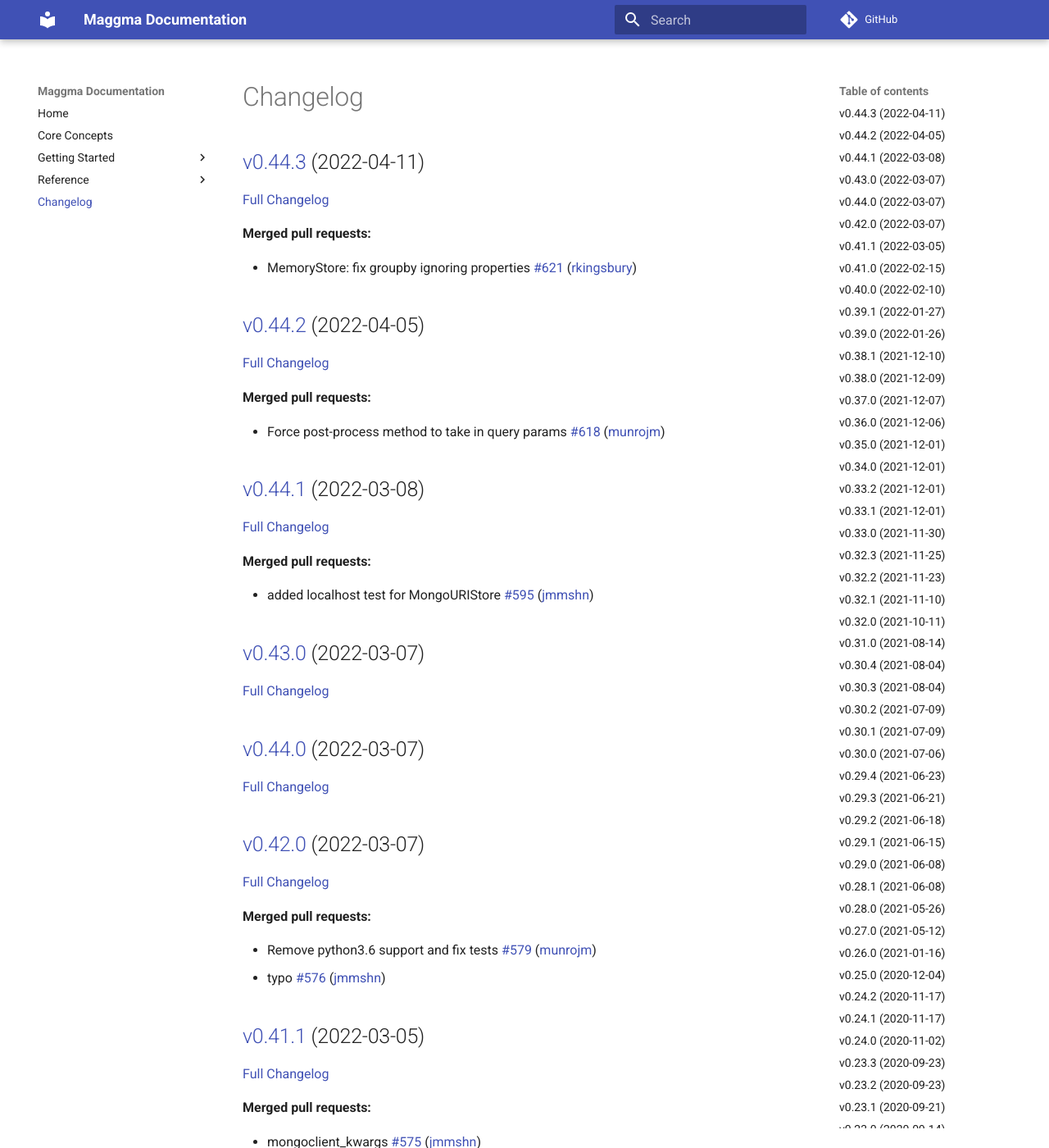
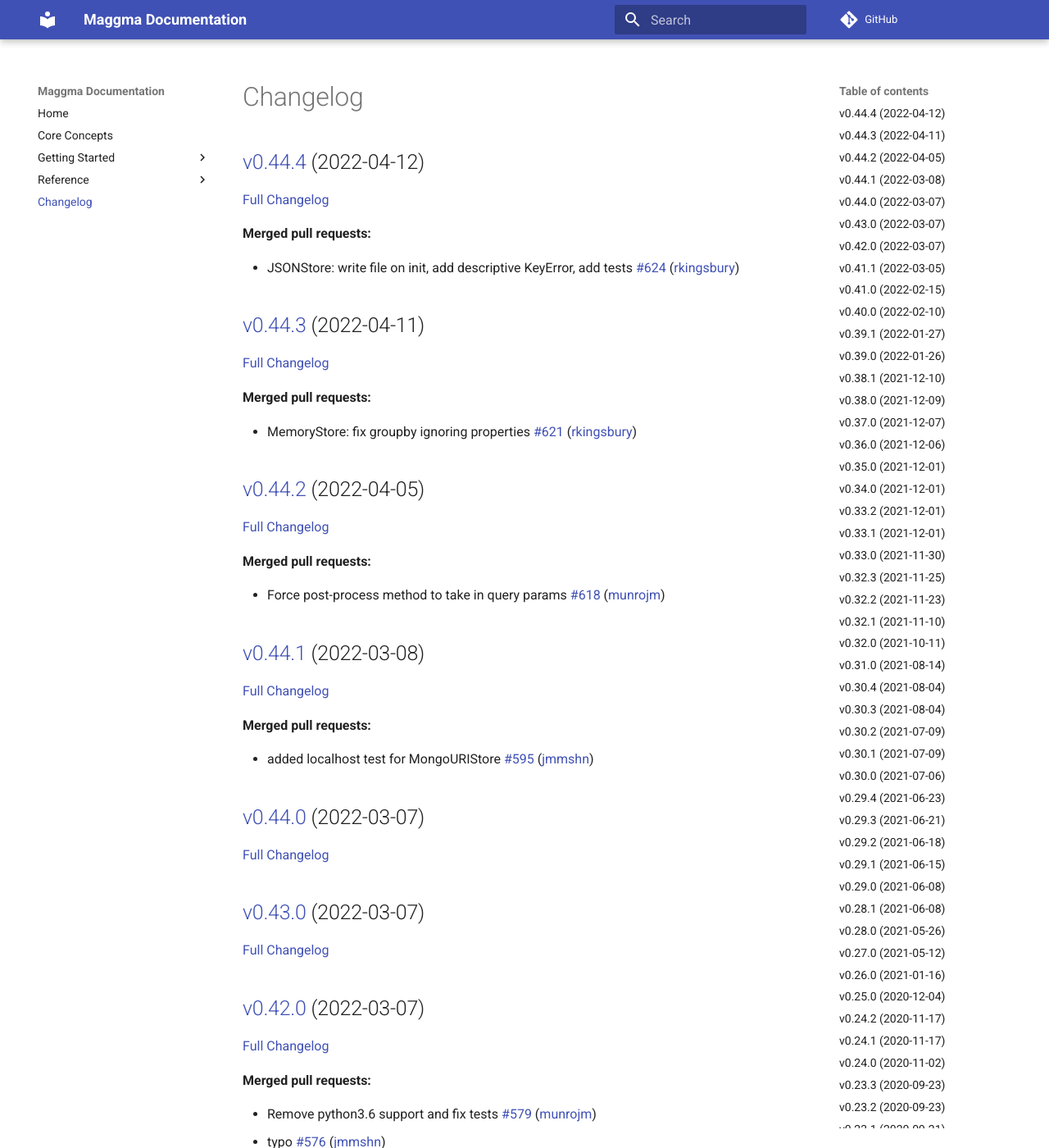
Before and after one commit to materialsproject/maggma, an MkDocs documentation site: the page built from docs/CHANGELOG.md, in a window 1280 px wide and 1400 px high. Shown: the whole window at 82% size. Built offline with MkDocs 1.6.1 and Material for MkDocs 9.7.7, drawn with Linux system fonts in a browser that asks for light colours; comment, search, counter and statistics services are not loaded.

Commit message:
Updated CHANGELOG.md

```diff
--- a/docs/CHANGELOG.md
+++ b/docs/CHANGELOG.md
@@ -1,4 +1,12 @@
 # Changelog
+
+## [v0.44.4](https://github.com/materialsproject/maggma/tree/v0.44.4) (2022-04-12)
+
+[Full Changelog](https://github.com/materialsproject/maggma/compare/v0.44.3...v0.44.4)
+
+**Merged pull requests:**
+
+- JSONStore: write file on init, add descriptive KeyError, add tests [\#624](https://github.com/materialsproject/maggma/pull/624) ([rkingsbury](https://github.com/rkingsbury))
 
 ## [v0.44.3](https://github.com/materialsproject/maggma/tree/v0.44.3) (2022-04-11)
 
@@ -18,19 +26,19 @@
 
 ## [v0.44.1](https://github.com/materialsproject/maggma/tree/v0.44.1) (2022-03-08)
 
-[Full Changelog](https://github.com/materialsproject/maggma/compare/v0.43.0...v0.44.1)
+[Full Changelog](https://github.com/materialsproject/maggma/compare/v0.44.0...v0.44.1)
 
 **Merged pull requests:**
 
 - added localhost test for MongoURIStore [\#595](https://github.com/materialsproject/maggma/pull/595) ([jmmshn](https://github.com/jmmshn))
 
+## [v0.44.0](https://github.com/materialsproject/maggma/tree/v0.44.0) (2022-03-07)
+
+[Full Changelog](https://github.com/materialsproject/maggma/compare/v0.43.0...v0.44.0)
+
 ## [v0.43.0](https://github.com/materialsproject/maggma/tree/v0.43.0) (2022-03-07)
 
-[Full Changelog](https://github.com/materialsproject/maggma/compare/v0.44.0...v0.43.0)
-
-## [v0.44.0](https://github.com/materialsproject/maggma/tree/v0.44.0) (2022-03-07)
-
-[Full Changelog](https://github.com/materialsproject/maggma/compare/v0.42.0...v0.44.0)
+[Full Changelog](https://github.com/materialsproject/maggma/compare/v0.42.0...v0.43.0)
 
 ## [v0.42.0](https://github.com/materialsproject/maggma/tree/v0.42.0) (2022-03-07)
 
```
